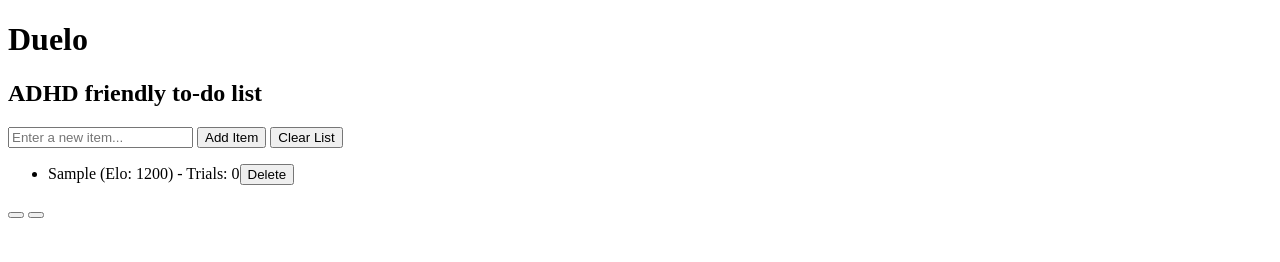
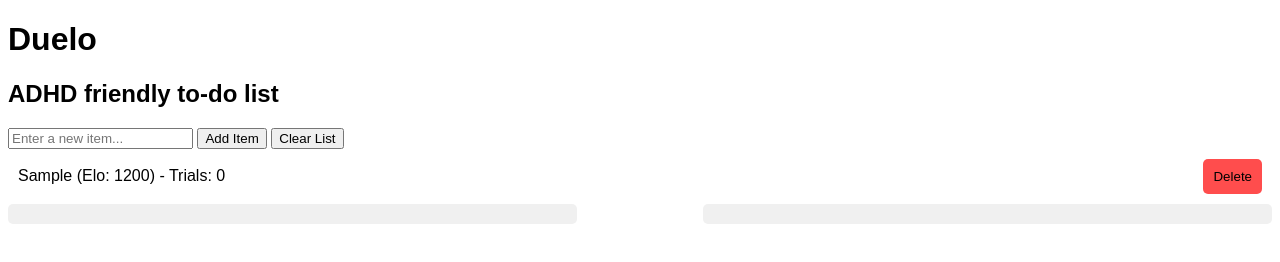
Before and after one commit to rowland-208/duelo, a plain HTML site: page index.html in a window 1280 px wide. Both pictures are taken after typing "Sample" into the empty fields and a click on the button "Add Item". Drawn offline with Linux system fonts and the light colour scheme.

Commit message:
Update index.html

```diff
--- a/index.html
+++ b/index.html
@@ -3,7 +3,44 @@
 <head>
   <title>Duelo</title>
   <style>
-    /* ... (same CSS as before) ... */
+    body {
+      font-family: Arial, sans-serif;
+    }
+    #list {
+      list-style: none;
+      padding: 0;
+      margin: 0;
+    }
+    #list li {
+      padding: 10px;
+      border-bottom: 1px solid #ccc;
+      display: flex;
+      justify-content: space-between;
+      align-items: center;
+    }
+    #list li:last-child {
+      border-bottom: none;
+    }
+    #comparison {
+      display: flex;
+      justify-content: space-between;
+      margin-bottom: 20px;
+    }
+    #comparison button, .delete-btn {
+      width: 45%;
+      padding: 10px;
+      border: none;
+      border-radius: 5px;
+      background-color: #f0f0f0;
+      cursor: pointer;
+    }
+    #comparison button:hover, .delete-btn:hover {
+      background-color: #e0e0e0;
+    }
+    .delete-btn {
+      width: auto;
+      background-color: #ff4d4d;
+    }
   </style>
 </head>
 <body>
```
